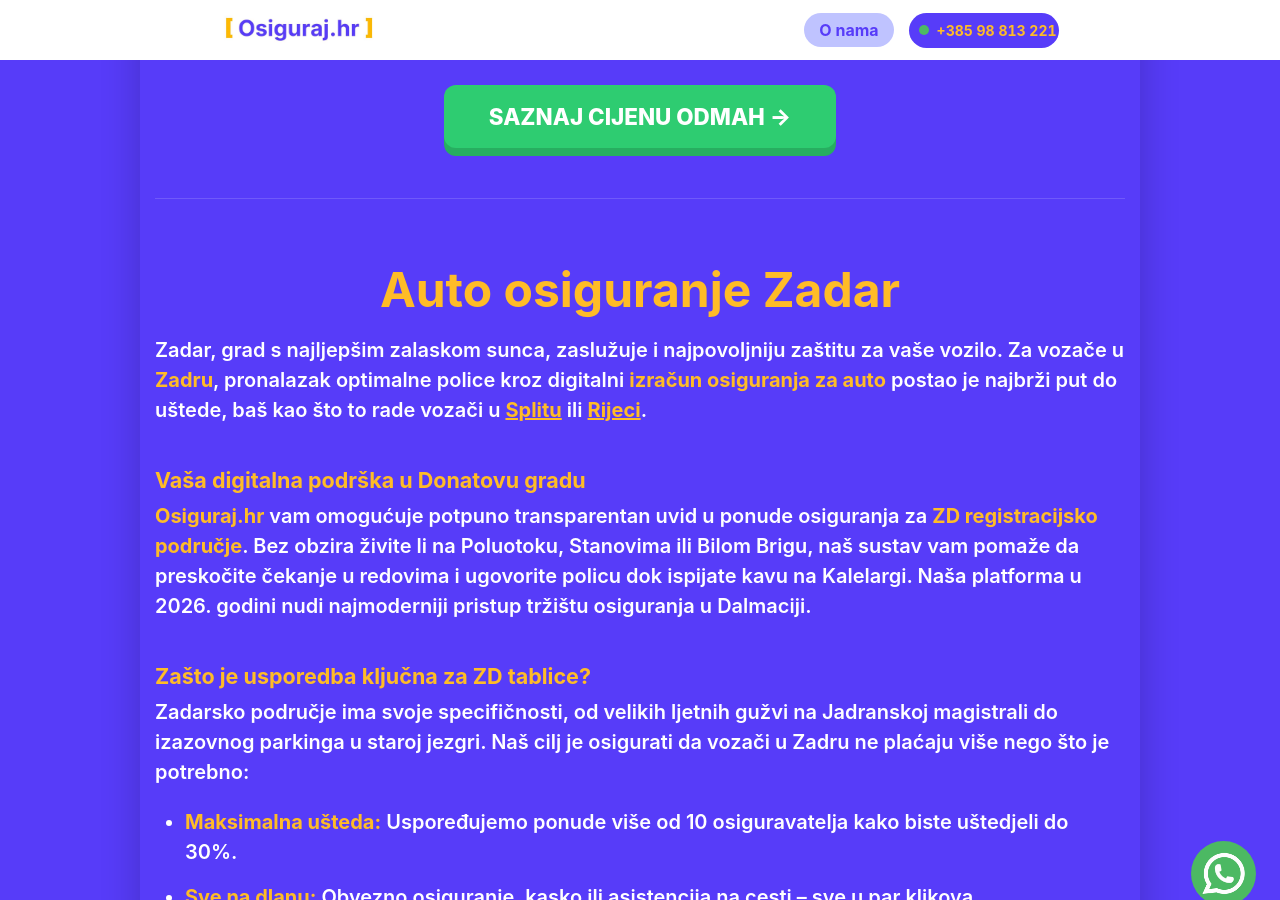
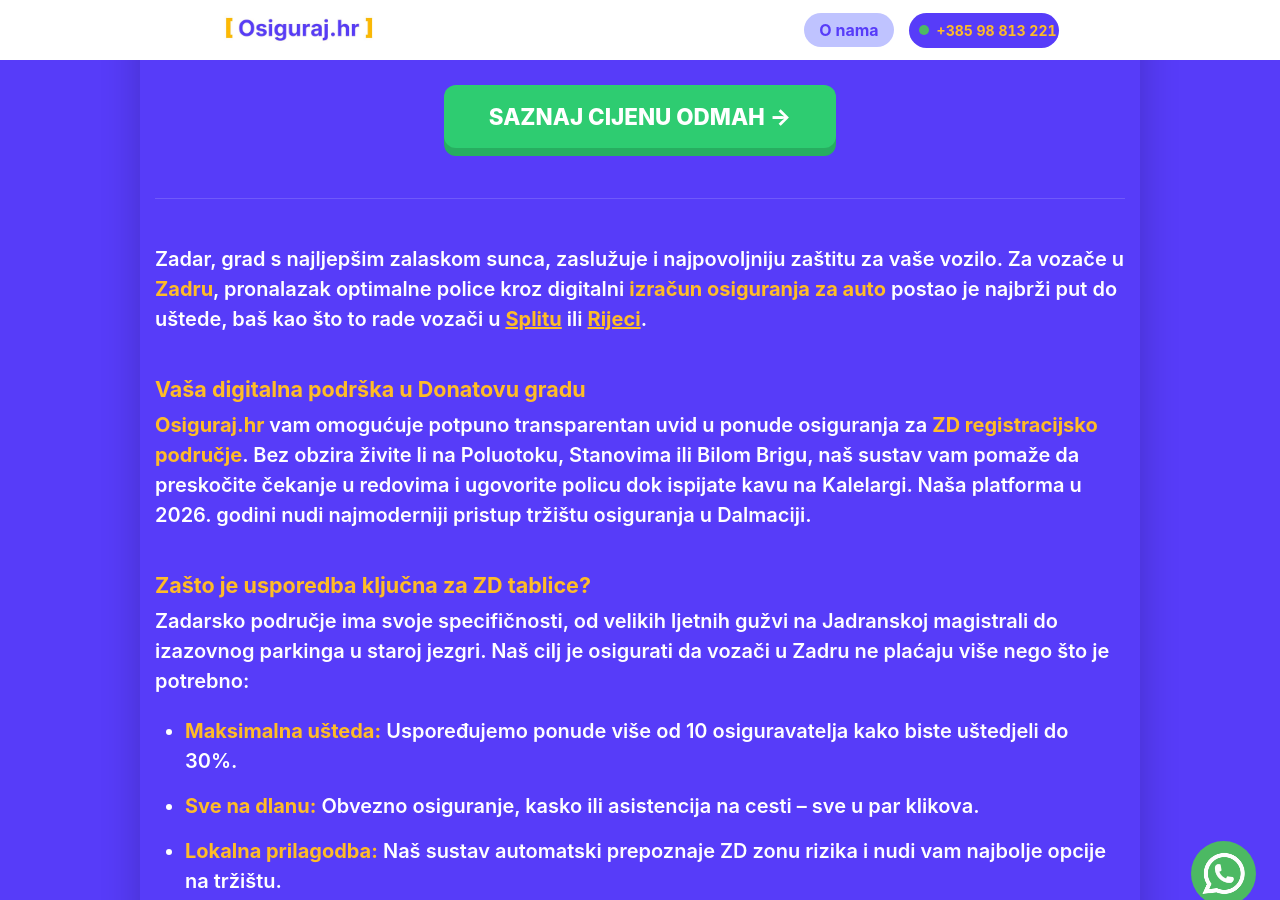
Before and after one commit to Filip-Gale/OsigurajHR, a Jekyll site: the page built from auto-osiguranje/zadar.md, in a window 1280 px wide and 900 px high, scrolled down 328 px. Built offline with Jekyll 4.4.1, drawn with Linux system fonts in a browser that asks for light colours.

Commit message:
Update zadar.md

```diff
--- a/auto-osiguranje/zadar.md
+++ b/auto-osiguranje/zadar.md
@@ -5,8 +5,6 @@ title: "Auto osiguranje Zadar | Uštedite do 30% uz online usporedbu"
 permalink: /auto-osiguranje/zadar/
 description: "Tražite najpovoljnije auto osiguranje u Zadru? Osiguraj.hr vam nudi neovisnu usporedbu polica za ZD područje i uštedu do 30% uz par klikova."
 ---
-
-# Auto osiguranje Zadar
 
 Zadar, grad s najljepšim zalaskom sunca, zaslužuje i najpovoljniju zaštitu za vaše vozilo. Za vozače u **Zadru**, pronalazak optimalne police kroz digitalni **izračun osiguranja za auto** postao je najbrži put do uštede, baš kao što to rade vozači u [Splitu]({{ '/auto-osiguranje/split/' | relative_url }}) ili [Rijeci]({{ '/auto-osiguranje/rijeka/' | relative_url }}).
 
```
